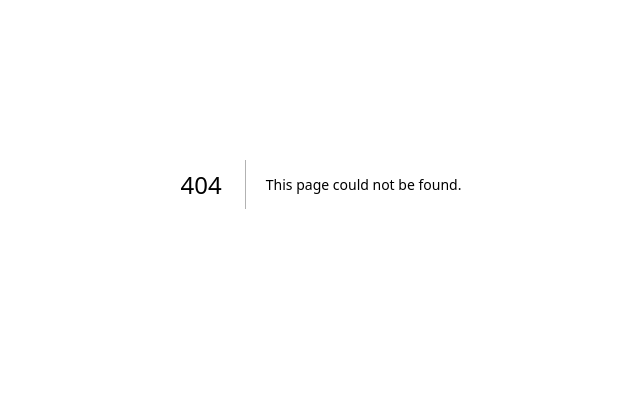
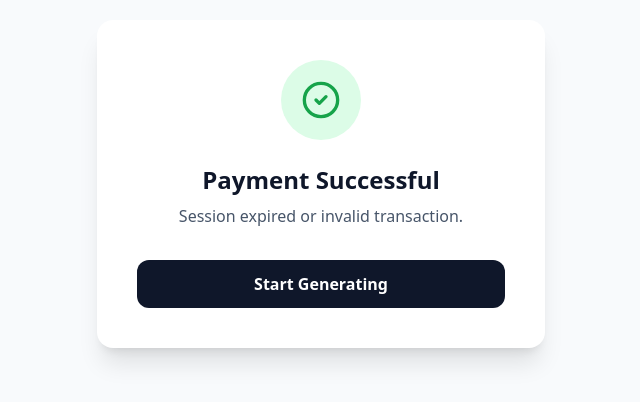
Before and after one commit to mdnomanmiazi/Ai-landing-page-Saas, a Next.js app: page /payment/success in a window 1280 px wide. Before the commit this address had no page. Shown: the part 216-618 px from the top of the page, without its empty margins (319-959 px from the left). Built offline with nearby package versions, Linux system fonts and the light colour scheme; no server answers.

Commit message:
Create page.tsx

```diff
--- /dev/null
+++ b/app/payment/success/page.tsx
@@ -0,0 +1,59 @@
+"use client";
+import { useEffect, useState } from 'react';
+import { supabase } from '@/lib/supabase';
+import { CheckCircle2 } from 'lucide-react';
+import Link from 'next/link';
+
+export default function PaymentSuccess() {
+  const [status, setStatus] = useState('Verifying Transaction...');
+  const [added, setAdded] = useState(false);
+
+  useEffect(() => {
+    const creditBalance = async () => {
+      const { data: { user } } = await supabase.auth.getUser();
+      const amountStr = localStorage.getItem('pending_topup');
+
+      if (user && amountStr) {
+        const amount = Number(amountStr);
+
+        // 1. Get current balance
+        const { data } = await supabase.from('profiles').select('balance').eq('id', user.id).single();
+        const currentBalance = data?.balance || 0;
+
+        // 2. Add amount
+        const { error } = await supabase
+          .from('profiles')
+          .update({ balance: currentBalance + amount })
+          .eq('id', user.id);
+
+        if (!error) {
+          setStatus(`Successfully added ${amount} BDT to your wallet.`);
+          setAdded(true);
+          localStorage.removeItem('pending_topup'); // Clear it so it doesn't run again on refresh
+        } else {
+          setStatus("Error updating balance. Please contact support.");
+        }
+      } else {
+        setStatus("Session expired or invalid transaction.");
+      }
+    };
+
+    creditBalance();
+  }, []);
+
+  return (
+    <div className="min-h-screen bg-slate-50 flex items-center justify-center p-4">
+      <div className="bg-white p-10 rounded-2xl shadow-xl max-w-md w-full text-center">
+        <div className="w-20 h-20 bg-green-100 text-green-600 rounded-full flex items-center justify-center mx-auto mb-6">
+          <CheckCircle2 size={40} />
+        </div>
+        <h1 className="text-2xl font-bold text-slate-900 mb-2">Payment Successful</h1>
+        <p className="text-slate-600 mb-8">{status}</p>
+
+        <Link href="/" className="block w-full bg-slate-900 text-white py-3 rounded-xl font-bold hover:bg-slate-800">
+          Start Generating
+        </Link>
+      </div>
+    </div>
+  );
+}
```
